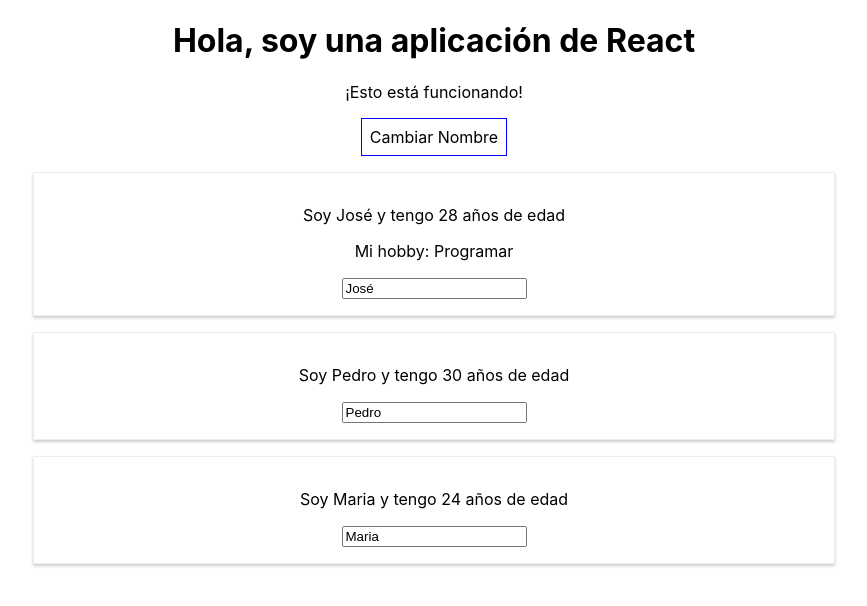
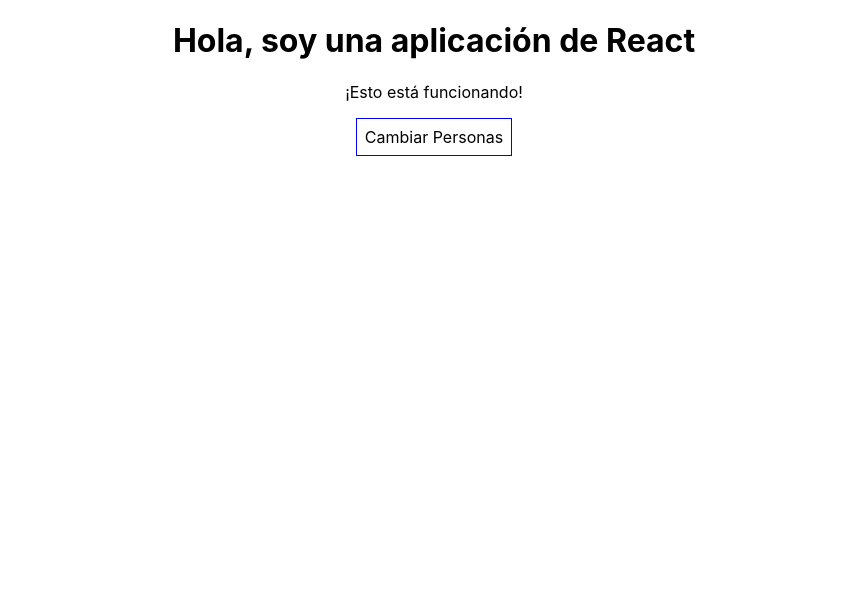
Before and after one commit to AbelardoRivas/react-app, a React (Create React App) app: page / in a window 1280 px wide. Shown: the top 606 px of the page, without its empty margins (206-1073 px from the left). Built offline with nearby package versions, Linux system fonts and the light colour scheme.

Commit message:
Renderizar contenido condicionalmente

```diff
--- a/src/App.js
+++ b/src/App.js
@@ -30,7 +30,8 @@
       {nombre: 'José', edad: 28},
       {nombre: 'Pedro', edad: 30},
       {nombre: 'Maria', edad: 24}
-    ]
+    ],
+    mostrarPersonas: false
   }
 
   cambiarNombre = (nuevoNombre) =>{ //Método
@@ -55,6 +56,11 @@
     })
   }
 
+  activarNombrePersona = () => {
+    const siMuestra = this.state.mostrarPersonas;
+    this.setState({mostrarPersonas : !siMuestra})
+  }
+
   render() {
     const estilo ={
       backgroundColor: 'white',
@@ -70,7 +76,10 @@
         <p>¡Esto está funcionando!</p>
         <button
           style = {estilo}
-          onClick={this.cambiarNombre.bind(this, 'Andrés')}>Cambiar Nombre</button>
+          onClick={this.activarNombrePersona}>Cambiar Personas</button>
+          {
+            this.state.mostrarPersonas === true ? //condicional
+              <div>
                 <Persona
                   nombre={this.state.personas[0].nombre}
                   edad={this.state.personas[0].edad}>Mi hobby: Programar</Persona>
@@ -82,6 +91,8 @@
                 <Persona
                   nombre={this.state.personas[2].nombre}
                   edad={this.state.personas[2].edad}/>
+              </div> : null //: representa el else
+          }
       </div>
       /*<Persona nombre="Abelardo" edad="21">Mi hobby: Programar</Persona>
       <Persona nombre="Manuel" edad="22"/>
```
Lines whose indentation alone changed are shown as unchanged.
